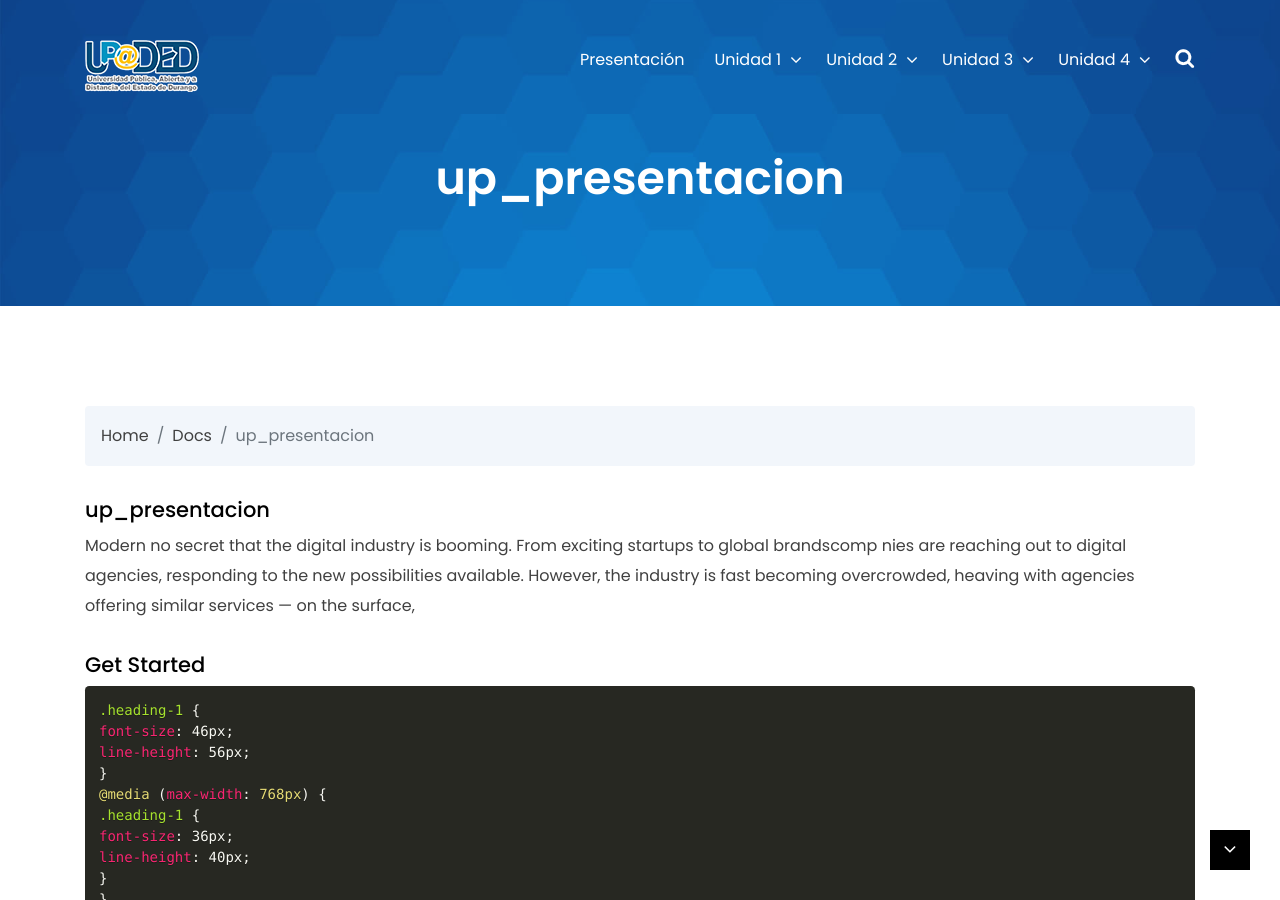
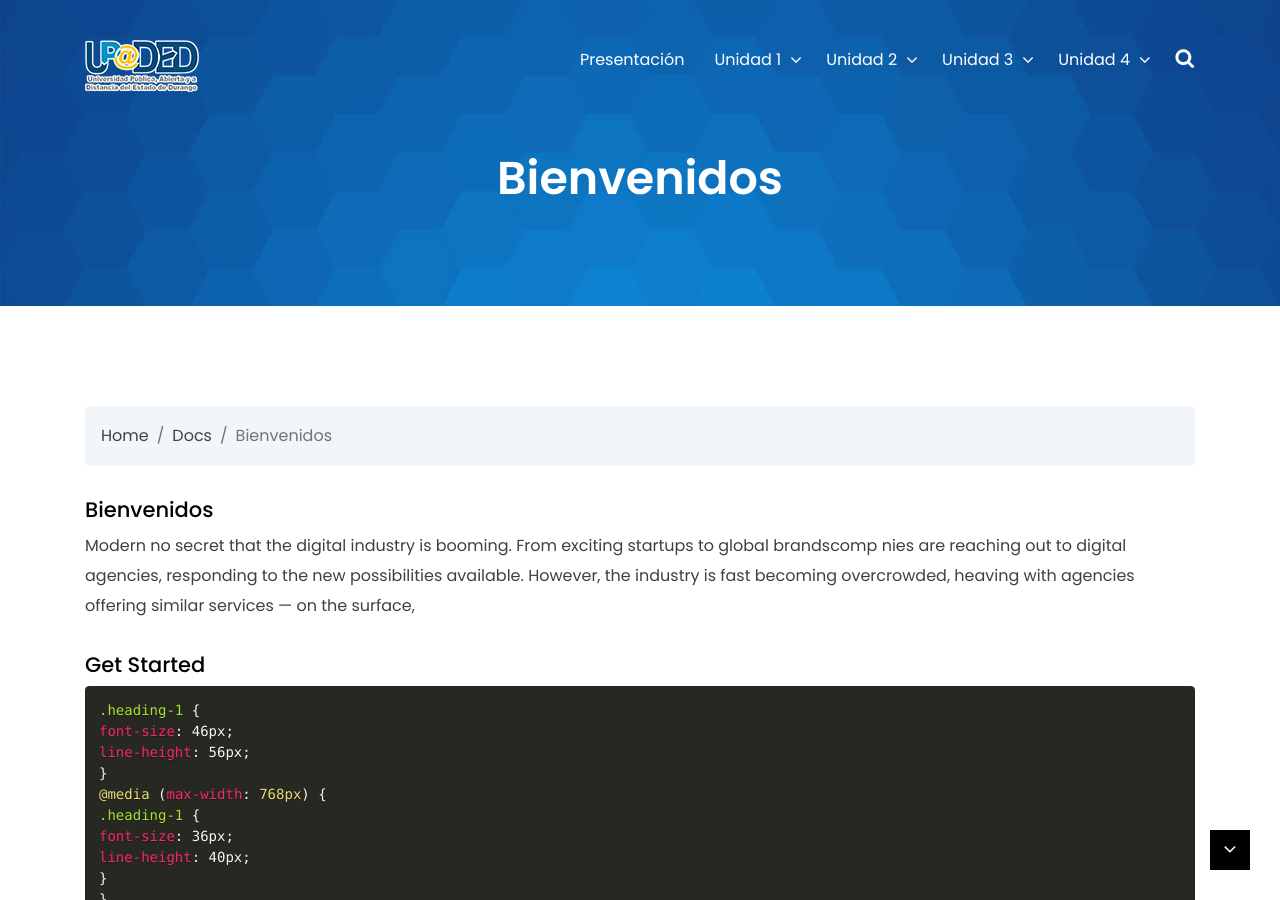
Before and after one commit to trazzos/upaded, a Jekyll site: the page built from _docs/up_presentacion.md, in a window 1280 px wide and 900 px high. Built offline with Jekyll 4.4.1, drawn with Linux system fonts in a browser that asks for light colours.

Commit message:
Update from Forestry.io jrosales9@gmail.com updated _docs/up_presentacion.md

```diff
--- a/_docs/up_presentacion.md
+++ b/_docs/up_presentacion.md
@@ -1,6 +1,6 @@
 ---
 layout: doc_full
-title: up_presentacion
+title: Bienvenidos
 description: Here is the description of the doc page
 date: 2018-11-08T02:14:30.000+00:00
 post_image: assets/images/service-icon3.png
```
